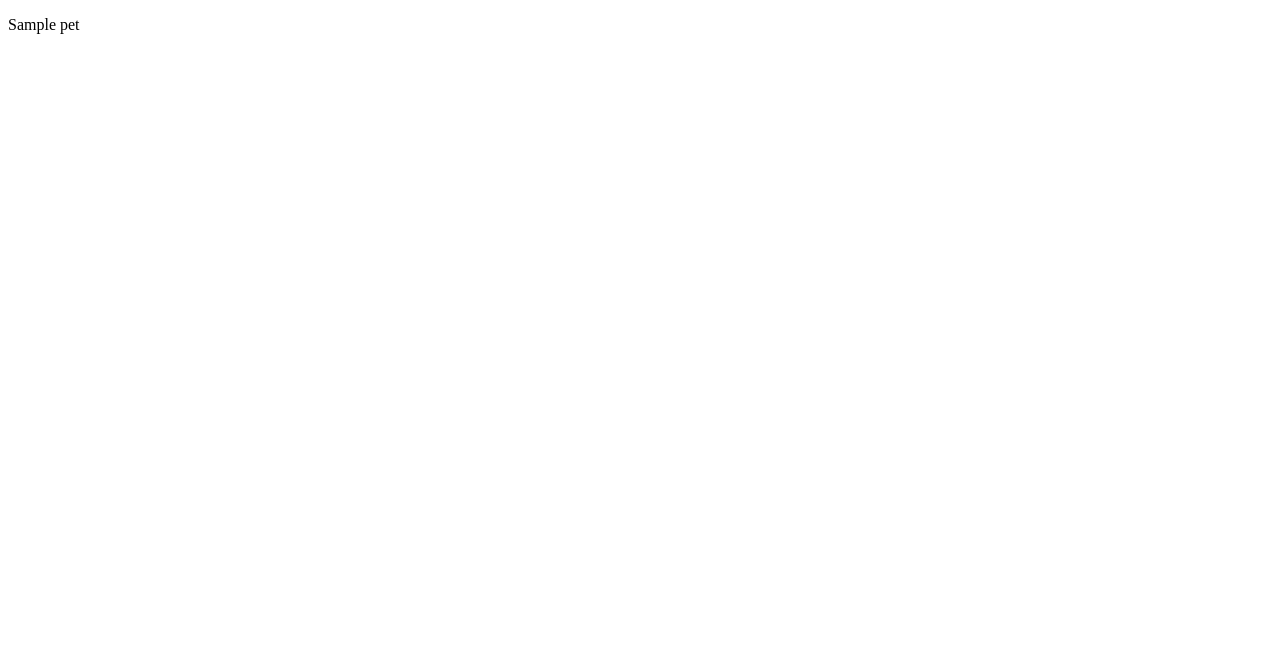
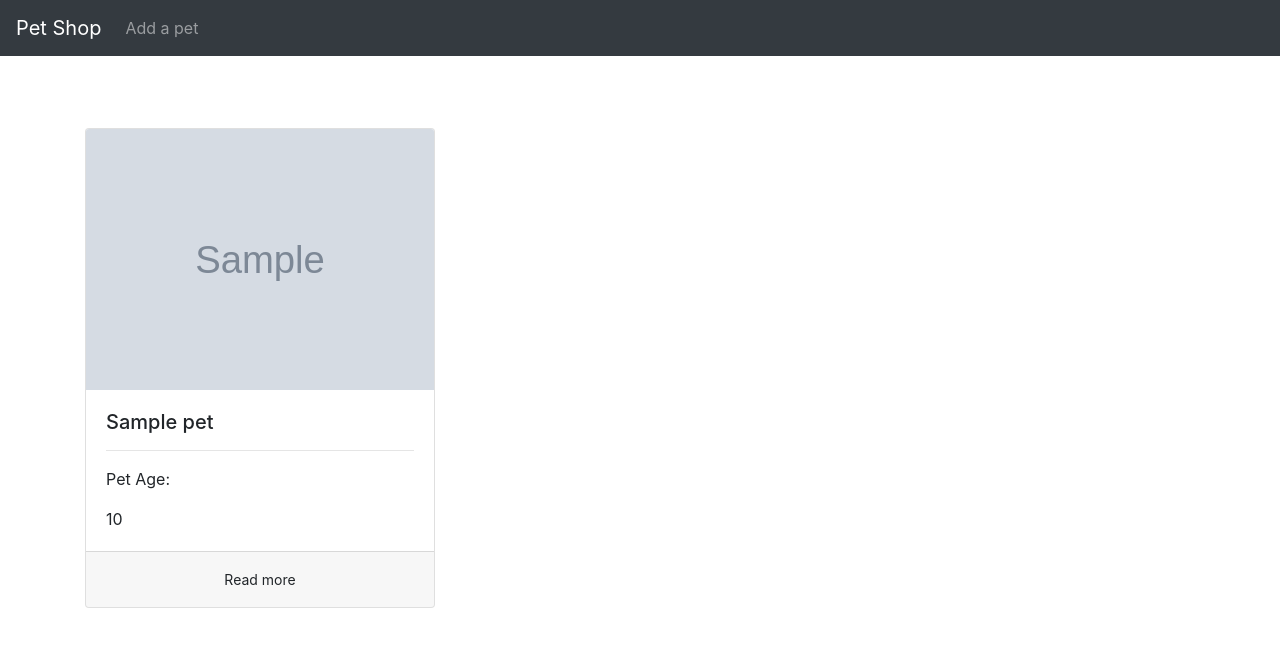
Before and after one commit to AliAldobyan/pet_shop, a Django app: page /list/ in a window 1280 px wide. Before the commit the part shown is almost empty. Shown: the top 655 px of the page. Run offline with Django 3.2, Linux system fonts and the light colour scheme; tables that the repository leaves empty hold one stand-in row (values such as "Sample post"); grey boxes marked "Sample" are stand-in pictures; some libraries are stand-ins or nearby versions.

Commit message:
navbar added with the base file, and cards added to the list page

```diff
--- /dev/null
+++ b/pet/templates/base.html
@@ -0,0 +1,47 @@
+<!doctype html>
+<html lang="en">
+{% load static %}
+
+<head>
+  <meta charset="utf-8">
+  <meta name="viewport" content="width=device-width, initial-scale=1, shrink-to-fit=no">
+
+  <!-- Add a link to the bootstrap CDN here -->
+  <link rel="stylesheet" href="https://stackpath.bootstrapcdn.com/bootstrap/4.5.2/css/bootstrap.min.css" integrity="sha384-JcKb8q3iqJ61gNV9KGb8thSsNjpSL0n8PARn9HuZOnIxN0hoP+VmmDGMN5t9UJ0Z" crossorigin="anonymous">
+
+  <!-- Uncomment the following line to include your custom CSS file -->
+
+  <link rel="stylesheet" type="text/css" href="{% static 'custom.css' %}">
+
+  <title>{% block title %}{% endblock title %}</title>
+</head>
+
+<body>
+
+  <!-- Navbar -->
+  <nav class="navbar navbar-expand-lg navbar-dark bg-dark">
+    <a class="navbar-brand" href="{% url 'pet-list' %}">Pet Shop</a>
+    <button class="navbar-toggler" type="button" data-toggle="collapse" data-target="#navbarNav" aria-controls="navbarNav" aria-expanded="false" aria-label="Toggle navigation">
+      <span class="navbar-toggler-icon"></span>
+    </button>
+    <div class="collapse navbar-collapse" id="navbarNav">
+      <ul class="navbar-nav">
+        <li class="nav-item">
+          <a class="nav-link" href="{% url 'pet-create' %}">Add a pet</a>
+        </li>
+      </ul>
+    </div>
+  </nav>
+
+  <!-- End Navbar -->
+  <div class="container">
+    {% block content %} {% endblock content %}
+  </div>
+
+  <!-- Add your bootstrap script tags here -->
+  <script src="https://code.jquery.com/jquery-3.5.1.slim.min.js" integrity="sha384-DfXdz2htPH0lsSSs5nCTpuj/zy4C+OGpamoFVy38MVBnE+IbbVYUew+OrCXaRkfj" crossorigin="anonymous"></script>
+<script src="https://cdn.jsdelivr.net/npm/popper.js@1.16.1/dist/umd/popper.min.js" integrity="sha384-9/reFTGAW83EW2RDu2S0VKaIzap3H66lZH81PoYlFhbGU+6BZp6G7niu735Sk7lN" crossorigin="anonymous"></script>
+<script src="https://stackpath.bootstrapcdn.com/bootstrap/4.5.2/js/bootstrap.min.js" integrity="sha384-B4gt1jrGC7Jh4AgTPSdUtOBvfO8shuf57BaghqFfPlYxofvL8/KUEfYiJOMMV+rV" crossorigin="anonymous"></script>
+</body>
+
+</html>
--- a/pet/templates/list.html
+++ b/pet/templates/list.html
@@ -1,13 +1,31 @@
-<!DOCTYPE html>
-<html lang="en" dir="ltr">
-  <head>
-    <meta charset="utf-8">
-    <title></title>
-  </head>
-  <body>
-    <!-- extra empty space -->
+{% extends "base.html" %}
+
+{% block title %}Pet Shop{% endblock title %}
+
+{% block content %}
+<br>
+<div class="row">
+
+
     {% for pet in pets %}
-      <p>{{pet.name}}</p>
+    <div class="col-12 col-sm-6 col-md-4 my-5">
+      <div class="card">
+        <img src="{{pet.image.url}}" class="card-img-top " alt="...">
+        <div class="card-body">
+          <h5 class="card-title">{{pet.name}}</h5>
+          <hr>
+          <p class="activity-text">Pet Age:</p>
+          <p class="card-text">{{pet.age}}</p>
+        </div>
+        <div class="card-footer" >
+          <a href="{% url 'pet-detail' pet.id %}" class="btn btn-sm btn-block">Read more</a>
+        </div>
+      </div>
+    </div>
     {% endfor %}
-  </body>
-</html>
+
+
+
+
+</div>
+{% endblock content %}
--- a/pet/views.py
+++ b/pet/views.py
@@ -38,7 +38,7 @@ def update_pet(request, pet_id):
         form = PetForm(request.POST, request.FILES, instance=pet_obj)
         if form.is_valid():
             form.save()
-            return redirect('pet-detail', pet_id=pet_obj.id)
+            return redirect(pet_obj)
     context = {
         "form" : form,
         "pet": pet_obj,
```
